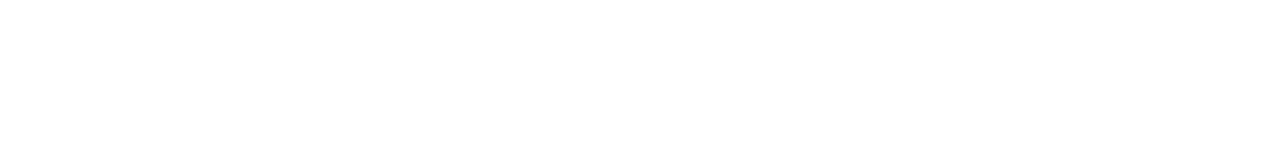
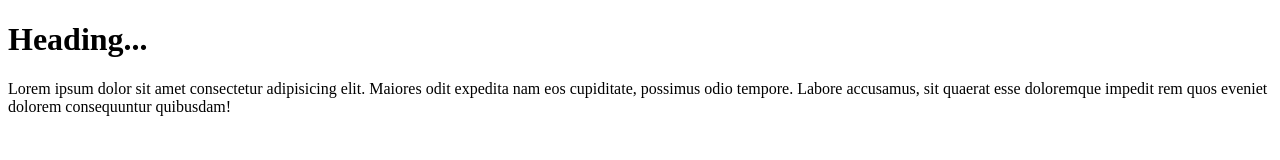
Before and after one commit to Ramzy2234/Week-3, a plain HTML site: page index.html in a window 1280 px wide. Drawn offline with Linux system fonts and the light colour scheme.

Commit message:
Added context to index

```diff
--- a/index.html
+++ b/index.html
@@ -6,6 +6,7 @@
     <title>Document</title>
 </head>
 <body>
-
+    <h1>Heading...</h1>
+    <p>Lorem ipsum dolor sit amet consectetur adipisicing elit. Maiores odit expedita nam eos cupiditate, possimus odio tempore. Labore accusamus, sit quaerat esse doloremque impedit rem quos eveniet dolorem consequuntur quibusdam!</p>
 </body>
 </html>
```
